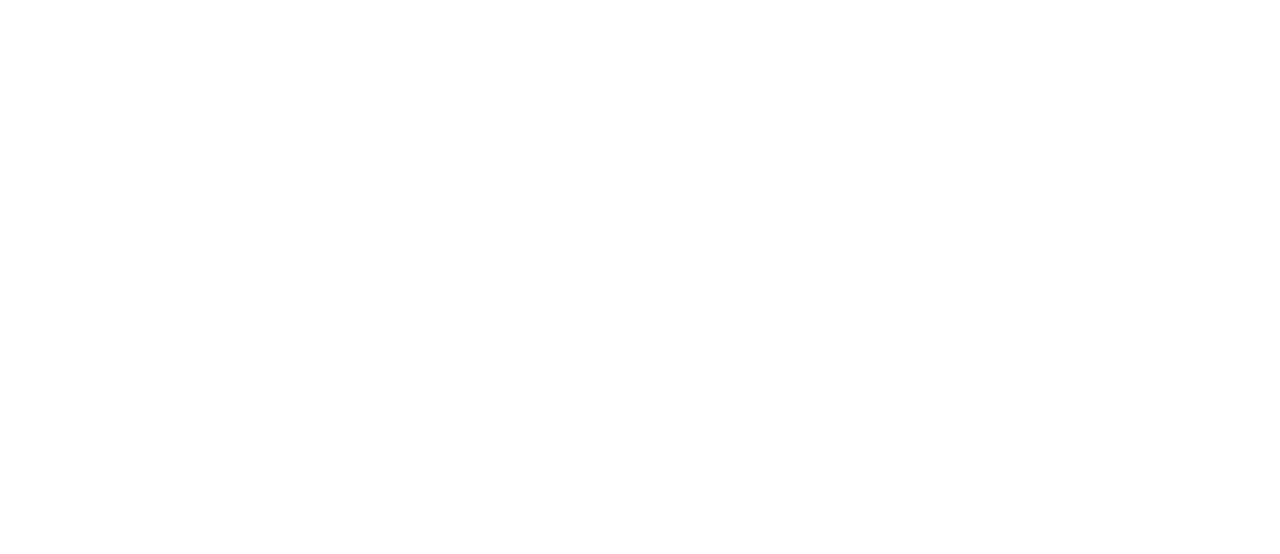
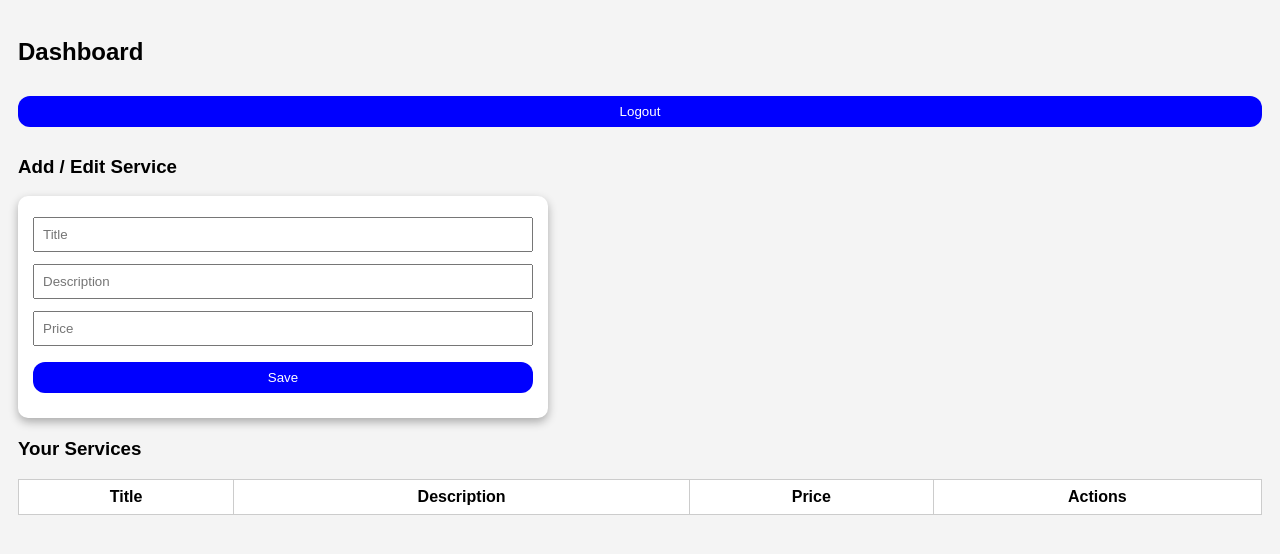
Before and after one commit to irfad-c/service-management-system, a plain HTML site: page frontend/pages/dashboard.html in a window 1280 px wide. Drawn offline with Linux system fonts and the light colour scheme.

Commit message:
Create index and dashboard page in the frontend

```diff
--- a/frontend/css/style.css
+++ b/frontend/css/style.css
@@ -29,3 +29,15 @@ button {
   margin: 10px 0;
   background-color: blue;
 }
+
+table {
+  width: 100%;
+  background: white;
+  border-collapse: collapse;
+}
+
+th,
+td {
+  border: 1px solid #ccc;
+  padding: 8px;
+}
--- a/frontend/pages/dashboard.html
+++ b/frontend/pages/dashboard.html
@@ -3,7 +3,35 @@
   <head>
     <meta charset="UTF-8" />
     <meta name="viewport" content="width=device-width, initial-scale=1.0" />
-    <title>Document</title>
+    <title>Dashboard</title>
+    <link rel="stylesheet" href="../css/style.css" />
   </head>
-  <body></body>
+  <body>
+    <h2>Dashboard</h2>
+    <button onclick="logout()">Logout</button>
+
+    <h3>Add / Edit Service</h3>
+    <form id="serviceForm">
+      <input type="text" id="title" placeholder="Title" required />
+      <input type="text" id="description" placeholder="Description" required />
+      <input type="number" id="price" placeholder="Price" required />
+      <input type="hidden" id="serviceId" />
+      <button type="submit">Save</button>
+    </form>
+
+    <h3>Your Services</h3>
+    <table>
+      <thead>
+        <tr>
+          <th>Title</th>
+          <th>Description</th>
+          <th>Price</th>
+          <th>Actions</th>
+        </tr>
+      </thead>
+      <tbody id="serviceTable"></tbody>
+    </table>
+
+    <script src="../js/services.js"></script>
+  </body>
 </html>
```
Also changed, not shown: frontend/index.html (+2 -1 lines).
